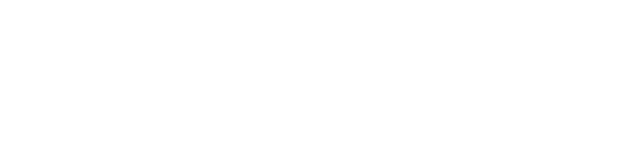
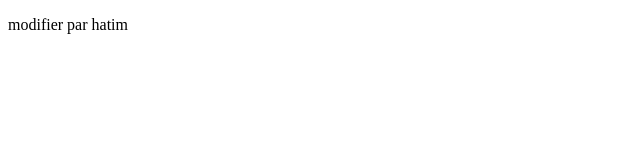
Before and after one commit to HatimOuchanaa/tpconflit, a plain HTML site: page index.html in a window 1280 px wide. Shown: the whole page, without its empty margins (0-640 px from the left). Drawn offline with Linux system fonts and the light colour scheme.

Commit message:
modifier par hatim

```diff
--- a/index.html
+++ b/index.html
@@ -6,6 +6,6 @@
     <title>Document</title>
 </head>
 <body>
-
+    <p>modifier par hatim</p>
 </body>
 </html>
```
